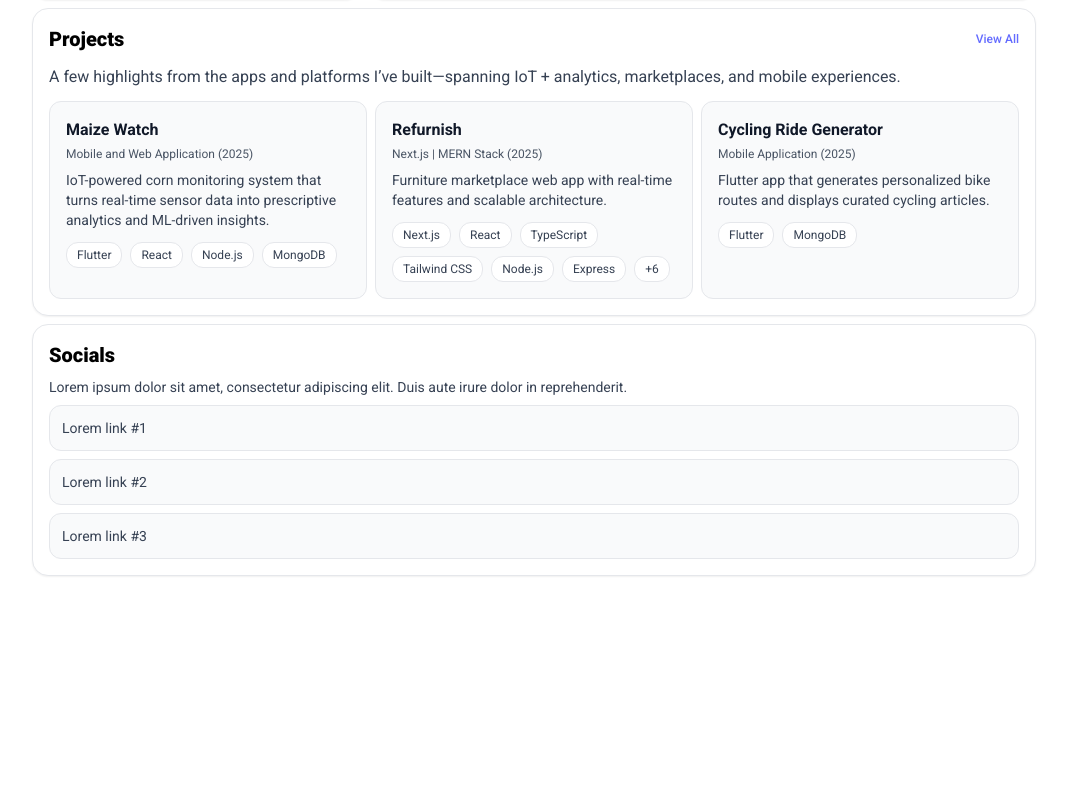
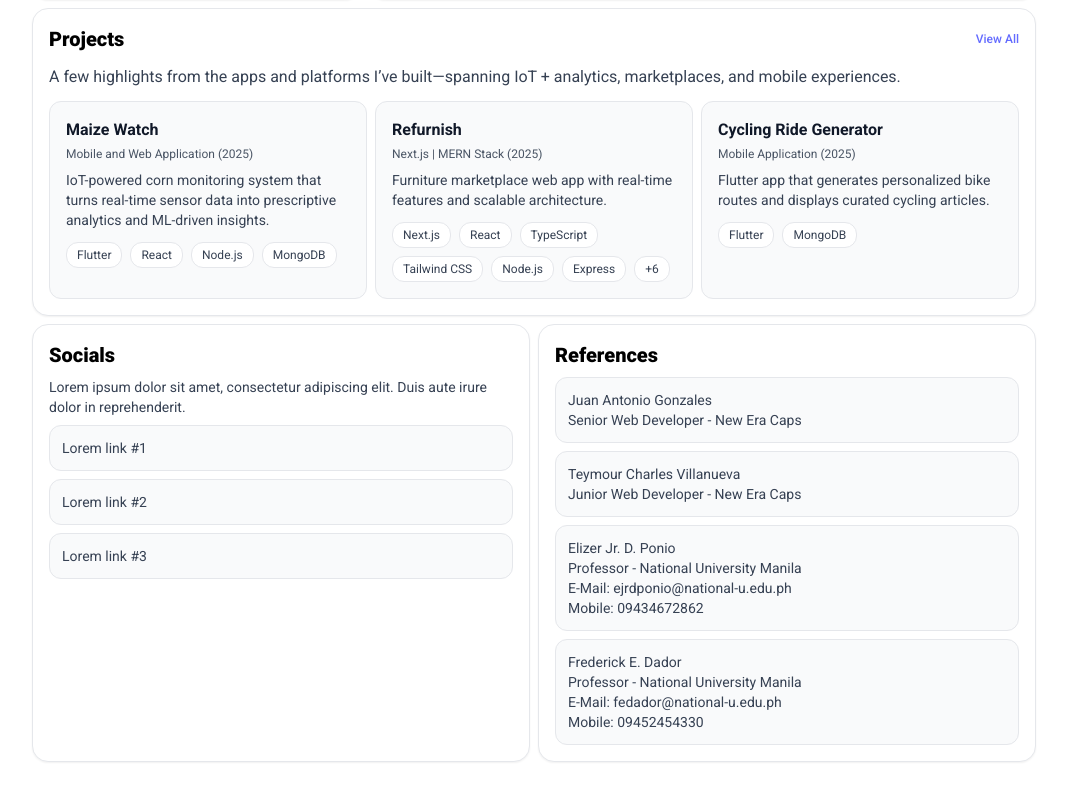
Before and after one commit to 2jzone/2jzone-portfolio, a React (Vite) app in the folder app/: page / in a window 1280 px wide. Shown: the part 977-1777 px from the top of the page, without its empty margins (106-1173 px from the left). Before the commit the page ends 1601 px from the top, so only its background shows below. Built offline with nearby package versions, Linux system fonts and the light colour scheme.

Commit message:
Update App.jsx

```diff
--- a/app/src/App.jsx
+++ b/app/src/App.jsx
@@ -291,7 +291,7 @@ function App() {
           </div>
 
           {/* Socials */}
-          <div className="bento-card p-4 col-span-1 md:col-span-6 space-y-2 group animate-fade-in md:order-5">
+          <div className="bento-card p-4 col-span-1 md:col-span-3 space-y-2 group animate-fade-in md:order-5">
             <h2 className="text-xl font-extrabold">Socials</h2>
             <p className="text-sm text-gray-700">
               Lorem ipsum dolor sit amet, consectetur adipiscing elit. Duis aute irure dolor in reprehenderit.
@@ -308,6 +308,36 @@ function App() {
               </div>
             </div>
           </div>
+
+          <div className="bento-card p-4 col-span-1 md:col-span-3 space-y-2 group animate-fade-in md:order-6">
+            <h2 className="text-xl font-extrabold">References</h2>
+            <p className="text-sm text-gray-700">
+
+            </p>
+            <div className="space-y-2">
+              <div className="rounded-xl border border-gray-200 bg-gray-50 p-3 text-sm text-gray-700">
+                Juan Antonio Gonzales <br />
+                Senior Web Developer - New Era Caps<br />
+              </div>
+              <div className="rounded-xl border border-gray-200 bg-gray-50 p-3 text-sm text-gray-700">
+                Teymour Charles Villanueva <br />
+                Junior Web Developer - New Era Caps<br />
+
+              </div>
+              <div className="rounded-xl border border-gray-200 bg-gray-50 p-3 text-sm text-gray-700">
+                Elizer Jr. D. Ponio <br />
+                Professor - National University Manila <br />
+                E-Mail: ejrdponio@national-u.edu.ph <br />
+                Mobile: 09434672862 <br />
+              </div>
+              <div className="rounded-xl border border-gray-200 bg-gray-50 p-3 text-sm text-gray-700">
+                Frederick E. Dador <br />
+                Professor - National University Manila <br />
+                E-Mail: fedador@national-u.edu.ph <br />
+                Mobile: 09452454330 <br />
+              </div>
+            </div>
+          </div>
         </section>
       </div>
     </main>
```
